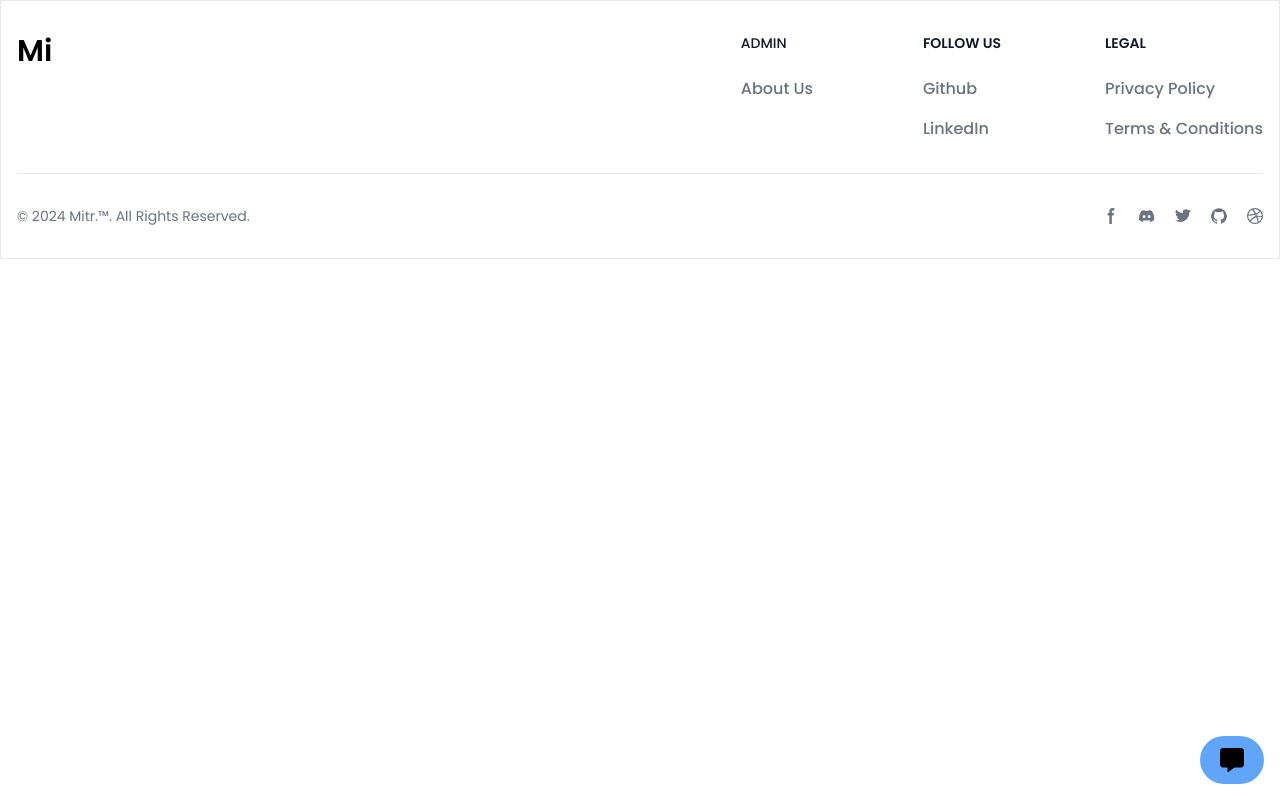
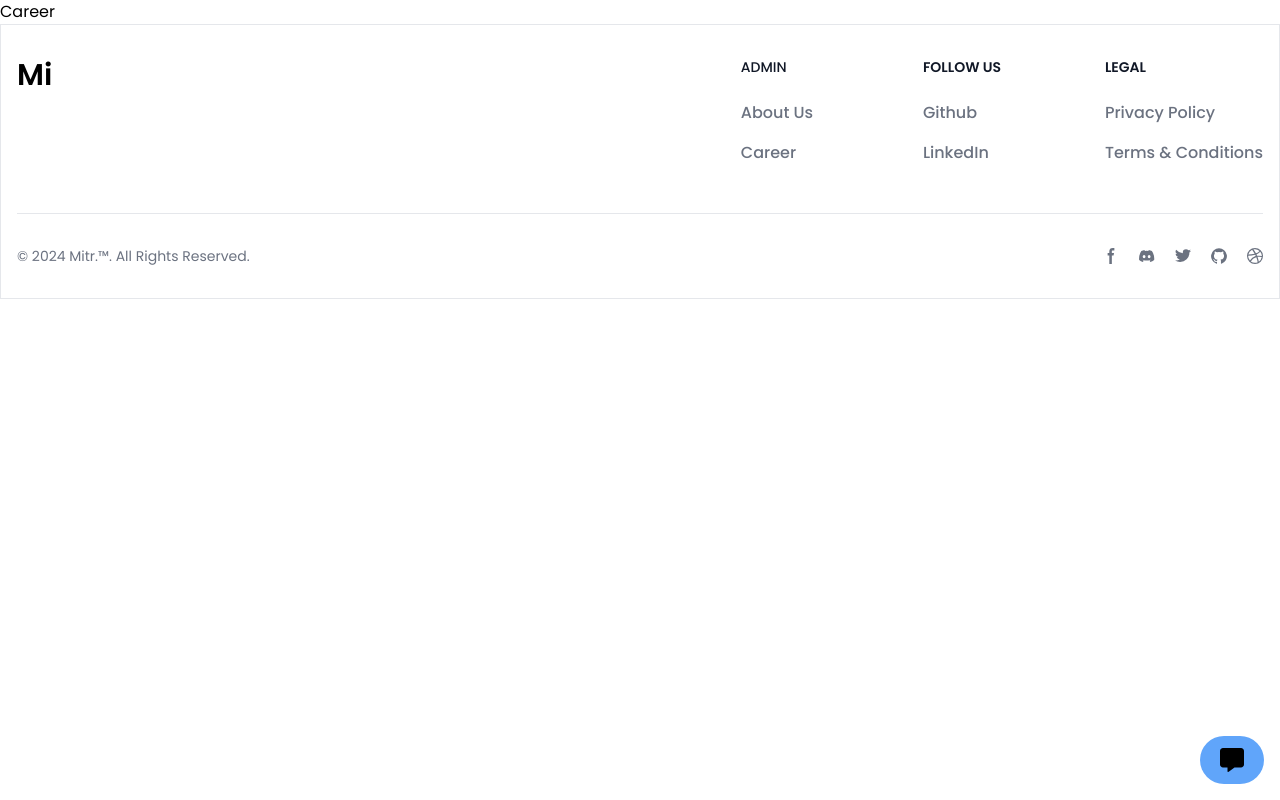
Before and after one commit to piyushbaibhav/Mitr, a React (Vite) app: page /career in a window 1280 px wide. Built offline with nearby package versions, Linux system fonts and the light colour scheme.

Commit message:
Career Page

```diff
--- a/src/App.jsx
+++ b/src/App.jsx
@@ -18,7 +18,7 @@ import Feedback from './pages/Feedback';
 import Settings from './pages/Settings';
 import About from './pages/About';
 import AdminLogin from './components/AdminLogin';
-
+import Career from './pages/Career';
 
 function App() {
   const [count, setCount] = useState(0)
@@ -43,6 +43,7 @@ function App() {
         <Route path='/settings' element={<Settings/>}/>
         <Route path='/portal' element={<Portal/>}/>
         <Route path='/admin' element={<AdminLogin/>}/>
+        <Route path='/career' element={<Career/>}/>
       </Routes>
       <Chatbot/>
         <Footer/>
--- a/src/components/Footer.jsx
+++ b/src/components/Footer.jsx
@@ -10,16 +10,18 @@ export default function Footer() {
         <div class="md:flex md:justify-between">
           <div class="mb-6 md:mb-0">
               <a href="https://github.com/piyushbaibhav/Mitr" class="flex items-center">
-                  {/* <img src="https://flowbite.com/docs/images/logo.svg" class="h-8 me-3" alt="FlowBite Logo" /> */}
                   <span class="self-center text-2xl font-semibold whitespace-nowrap dark:text-white"><TypingText/></span>
               </a>
           </div>
           <div class="grid grid-cols-2 gap-8 sm:gap-6 sm:grid-cols-3">
               <div>
-                  <h2 class="mb-6 hover:underline font-medium text-sm text-gray-900 uppercase dark:text-white"><Link to='/admin'>Admin </Link></h2>
+                  <h2 class="mb-6 hover:underline font-medium text-sm text-gray-900 uppercase dark:text-white"><span><Link to='/admin'>Admin </Link></span></h2>
                   <ul class="text-gray-500 dark:text-gray-400 font-medium">
                       <li class="mb-4">
-                          <a href="https://github.com/piyushbaibhav/Mitr" class="hover:underline"><Link to='/admin'>About Us </Link></a>
+                          <a href="https://github.com/piyushbaibhav/Mitr" class="hover:underline"><Link to='/about'>About Us </Link></a>
+                      </li>
+                      <li class="mb-4">
+                          <a href="http://localhost:5173/career" class="hover:underline"><Link to='/career'>Career </Link></a>
                       </li>
                   </ul>
               </div>
--- /dev/null
+++ b/src/pages/Career.jsx
@@ -0,0 +1,9 @@
+import React from "react";
+import { Link } from "react-router-dom";
+export default function Career() {
+    return (
+        <div>
+            <h1>Career</h1>
+        </div>
+    );
+    }
```
